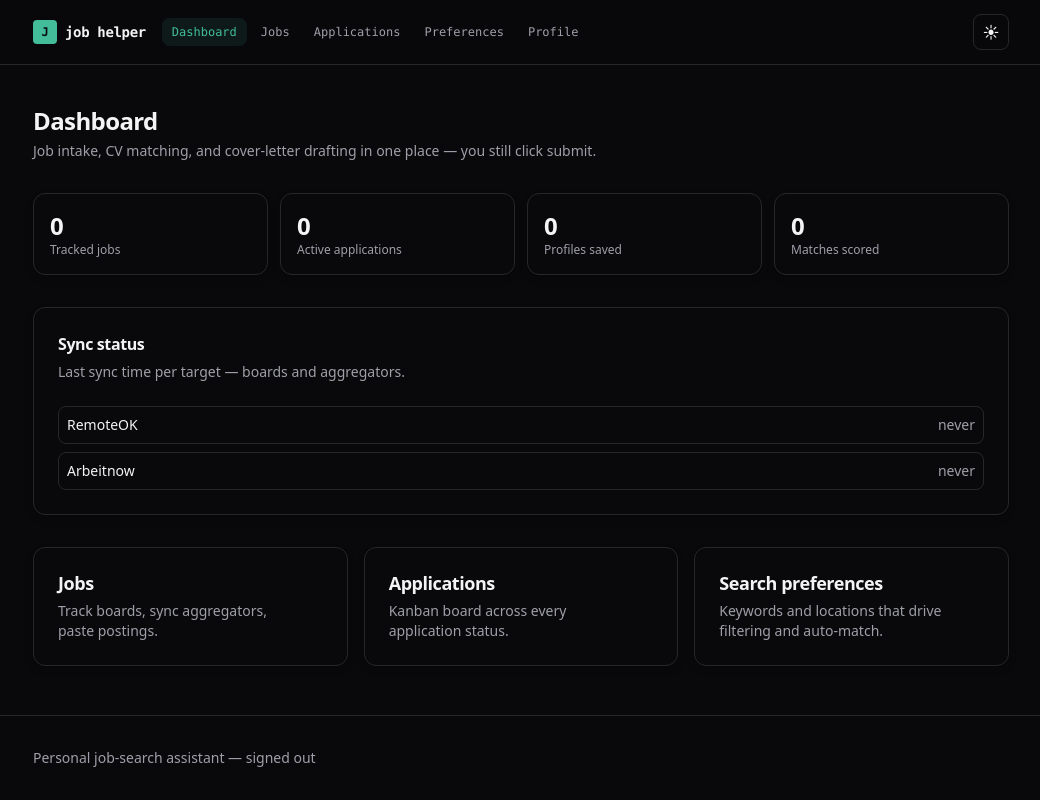
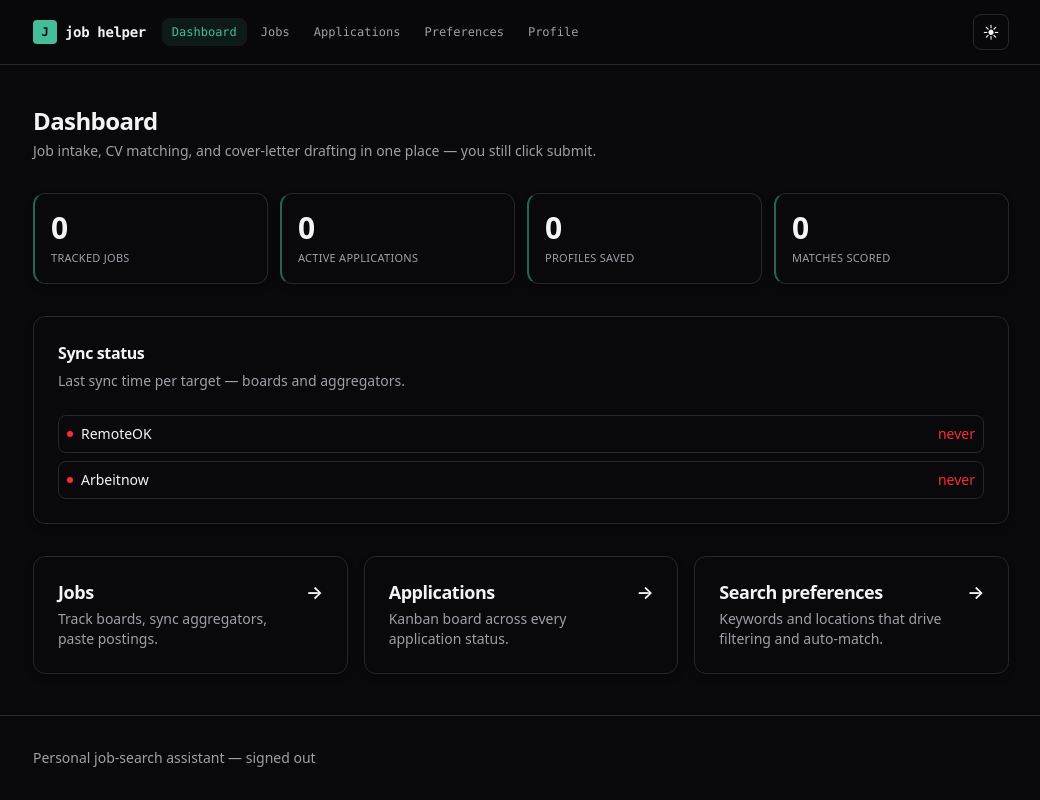
Before and after one commit to mehmetunubol/vercel-mehmetunubol.com, a Next.js app in the folder apps/job-application-helper/: page /dashboard in a window 1280 px wide. Shown: the whole page, without its empty margins (119-1159 px from the left). Built offline with nearby package versions, Linux system fonts and the light colour scheme; no server answers.

Commit message:
cosmetic

```diff
--- a/apps/job-application-helper/src/app/dashboard/page.tsx
+++ b/apps/job-application-helper/src/app/dashboard/page.tsx
@@ -17,6 +17,17 @@ function formatSyncTime(date: Date | null): string {
   if (diffHours < 24) return `${diffHours}h ago`;
   const diffDays = Math.round(diffHours / 24);
   return `${diffDays}d ago`;
+}
+
+/** Dot + text color for a sync target — lets a stale target stand out from a fresh one at a glance. */
+function syncFreshness(date: Date | null, paused: boolean): { dot: string; text: string } {
+  if (paused) return { dot: "bg-muted/40", text: "text-muted" };
+  if (!date) return { dot: "bg-red-500", text: "text-red-500" };
+
+  const diffHours = (Date.now() - date.getTime()) / 3_600_000;
+  if (diffHours < 24) return { dot: "bg-accent", text: "text-muted" };
+  if (diffHours < 72) return { dot: "bg-amber-500", text: "text-amber-500" };
+  return { dot: "bg-red-500", text: "text-red-500" };
 }
 
 export default async function DashboardPage() {
@@ -75,9 +86,12 @@ export default async function DashboardPage() {
 
         <div className="grid grid-cols-2 gap-3 sm:grid-cols-4">
           {stats.map((stat) => (
-            <Card key={stat.label} className="p-4">
-              <p className="text-2xl font-semibold tabular-nums">{stat.value}</p>
-              <p className="text-xs text-muted">{stat.label}</p>
+            <Card
+              key={stat.label}
+              className="border-l-2 border-l-accent/50 p-4 transition-colors hover:border-l-accent"
+            >
+              <p className="text-3xl font-semibold tabular-nums">{stat.value}</p>
+              <p className="mt-1 text-[11px] font-medium tracking-wide text-muted uppercase">{stat.label}</p>
             </Card>
           ))}
         </div>
@@ -88,41 +102,51 @@ export default async function DashboardPage() {
             <CardDescription>Last sync time per target — boards and aggregators.</CardDescription>
           </CardHeader>
           <CardContent className="space-y-2">
-            {syncTargets.map((target) => (
+            {syncTargets.map((target) => {
+              const freshness = syncFreshness(target.lastSyncedAt, target.paused);
+              return (
                 <div
                   key={target.label}
                   className="flex items-center justify-between gap-2 rounded-md border border-border p-2 text-sm"
                 >
-                <span className="min-w-0 truncate">
+                  <span className="flex min-w-0 items-center gap-2 truncate">
+                    <span className={`h-1.5 w-1.5 shrink-0 rounded-full ${freshness.dot}`} aria-hidden="true" />
                     {target.label} {target.paused ? <Badge variant="default">paused</Badge> : null}
                   </span>
-                <span className="shrink-0 tabular-nums text-muted">{formatSyncTime(target.lastSyncedAt)}</span>
+                  <span className={`shrink-0 tabular-nums ${freshness.text}`}>{formatSyncTime(target.lastSyncedAt)}</span>
                 </div>
-            ))}
+              );
+            })}
           </CardContent>
         </Card>
 
         <div className="grid gap-4 sm:grid-cols-3">
-          <Link href="/jobs">
-            <Card className="h-full transition-colors hover:border-accent/40">
+          <Link href="/jobs" className="group">
+            <Card className="h-full transition-colors group-hover:border-accent/40">
               <CardHeader>
-                <CardTitle>Jobs</CardTitle>
+                <CardTitle className="flex items-center justify-between gap-2 group-hover:text-accent">
+                  Jobs <span aria-hidden="true">→</span>
+                </CardTitle>
                 <CardDescription>Track boards, sync aggregators, paste postings.</CardDescription>
               </CardHeader>
             </Card>
           </Link>
-          <Link href="/applications">
-            <Card className="h-full transition-colors hover:border-accent/40">
+          <Link href="/applications" className="group">
+            <Card className="h-full transition-colors group-hover:border-accent/40">
               <CardHeader>
-                <CardTitle>Applications</CardTitle>
+                <CardTitle className="flex items-center justify-between gap-2 group-hover:text-accent">
+                  Applications <span aria-hidden="true">→</span>
+                </CardTitle>
                 <CardDescription>Kanban board across every application status.</CardDescription>
               </CardHeader>
             </Card>
           </Link>
-          <Link href="/preferences">
-            <Card className="h-full transition-colors hover:border-accent/40">
+          <Link href="/preferences" className="group">
+            <Card className="h-full transition-colors group-hover:border-accent/40">
               <CardHeader>
-                <CardTitle>Search preferences</CardTitle>
+                <CardTitle className="flex items-center justify-between gap-2 group-hover:text-accent">
+                  Search preferences <span aria-hidden="true">→</span>
+                </CardTitle>
                 <CardDescription>Keywords and locations that drive filtering and auto-match.</CardDescription>
               </CardHeader>
             </Card>
--- a/apps/job-application-helper/src/app/jobs/page.tsx
+++ b/apps/job-application-helper/src/app/jobs/page.tsx
@@ -22,9 +22,10 @@ import {
   trackedBoards,
 } from "@/lib/db/schema";
 import { recordSyncStatus, upsertJobs } from "@/lib/jobs";
-import { runSavedSearch } from "@/lib/linkedin";
+import { BlockedError, RateLimitError, runSavedSearch } from "@/lib/linkedin";
 import type { ExperienceLevel, JobType, PostedWithin, Workplace } from "@/lib/linkedin/filters";
 import { preferenceWhereClause } from "@/lib/preferences";
+import { ActionForm, type ActionResult } from "@/components/action-form";
 import { AppShell } from "@/components/app-shell";
 import { SelectAllCheckbox } from "@/components/select-all-checkbox";
 import { SubmitButton } from "@/components/submit-button";
@@ -223,21 +224,22 @@ async function addSavedSearch(formData: FormData) {
   revalidatePath("/jobs");
 }
 
-async function runSavedSearchAction(formData: FormData) {
+async function runSavedSearchAction(_prevState: ActionResult | null, formData: FormData): Promise<ActionResult> {
   "use server";
   const userId = await requireUserId();
-  if (!userId) return;
+  if (!userId) return { ok: false, message: "Not signed in." };
 
   const searchId = formData.get("searchId");
-  if (typeof searchId !== "string") return;
+  if (typeof searchId !== "string") return { ok: false, message: "Missing search id." };
 
   const [savedSearch] = await db
     .select()
     .from(linkedinSavedSearches)
     .where(eq(linkedinSavedSearches.id, searchId))
     .limit(1);
-  if (!savedSearch) return;
+  if (!savedSearch) return { ok: false, message: "Saved search not found." };
 
+  try {
     const normalized = await runSavedSearch(savedSearch);
     await upsertJobs(normalized);
     await db
@@ -247,6 +249,27 @@ async function runSavedSearchAction(formData: FormData) {
     await autoMatchNewJobsForUser(userId);
     revalidatePath("/jobs");
     revalidatePath("/dashboard");
+
+    if (normalized.length === 0) {
+      return {
+        ok: false,
+        message: "Ran with no errors but found 0 new postings — either genuinely none matched, or all were already tracked.",
+      };
+    }
+    return { ok: true };
+  } catch (error) {
+    // Previously unhandled: this threw straight out of the server action
+    // with no message shown, so a rate-limit/block just looked like "Run"
+    // silently did nothing and the dashboard's job count never moved.
+    if (error instanceof RateLimitError) {
+      return { ok: false, message: "LinkedIn rate-limited this request (HTTP 429) — wait a while before running again." };
+    }
+    if (error instanceof BlockedError) {
+      return { ok: false, message: "LinkedIn responded with what looks like a soft block, not real results — try again later." };
+    }
+    console.error("LinkedIn saved search run failed:", error);
+    return { ok: false, message: "Search run failed unexpectedly — check server logs." };
+  }
 }
 
 async function deleteSavedSearch(formData: FormData) {
@@ -620,7 +643,7 @@ export default async function JobsPage({
                 {savedSearches.map((search) => (
                   <li
                     key={search.id}
-                    className="flex items-center justify-between gap-2 rounded-md border border-border p-2 text-sm"
+                    className="flex flex-wrap items-center justify-between gap-2 rounded-md border border-border p-2 text-sm"
                   >
                     <span className="min-w-0 truncate">
                       {search.name}{" "}
@@ -635,12 +658,15 @@ export default async function JobsPage({
                       ) : null}
                     </span>
                     <div className="flex shrink-0 items-center gap-2">
-                      <form action={runSavedSearchAction}>
-                        <input type="hidden" name="searchId" value={search.id} />
-                        <SubmitButton size="sm" variant="outline" pendingText="Running…">
-                          Run
-                        </SubmitButton>
-                      </form>
+                      <ActionForm
+                        action={runSavedSearchAction}
+                        hiddenFields={{ searchId: search.id }}
+                        submitLabel="Run"
+                        pendingText="Running…"
+                        variant="outline"
+                        size="sm"
+                        className="inline-flex flex-wrap items-center gap-2"
+                      />
                       <form action={toggleSavedSearchAutoSync}>
                         <input type="hidden" name="searchId" value={search.id} />
                         <input type="hidden" name="active" value={search.active ? "false" : "true"} />
```
Also changed, not shown: 1 other file (tests, documents, lock files or other folders). Lines whose indentation alone changed are shown as unchanged.
